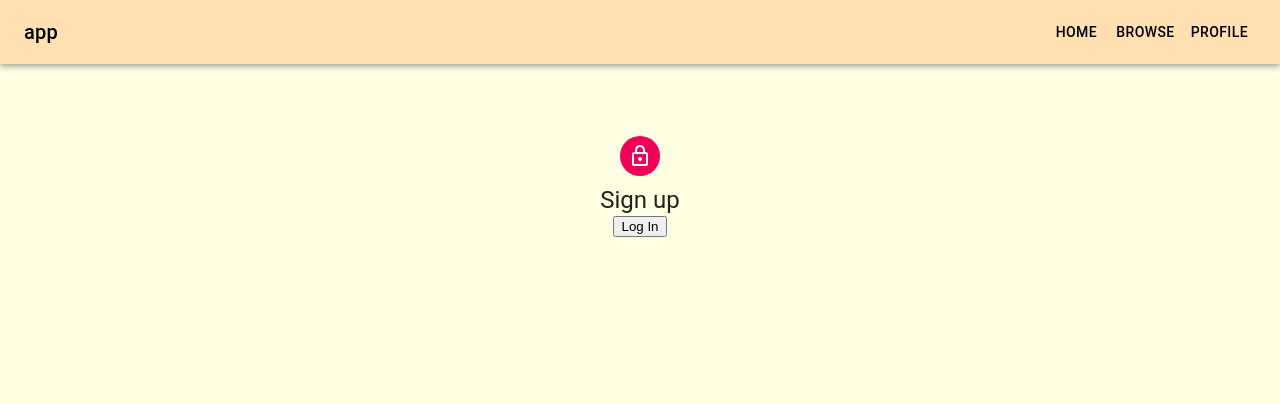
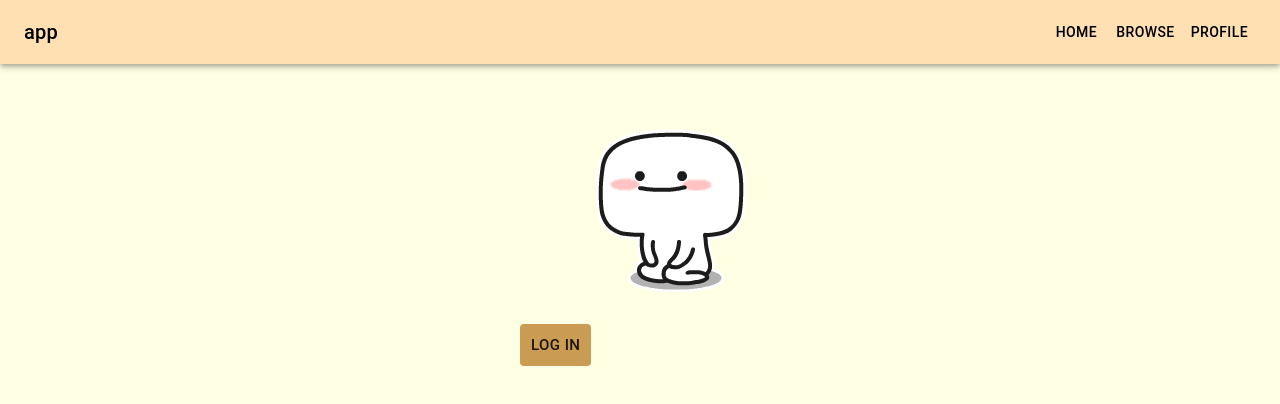
Before and after one commit to IvanFeng1/show-tracker, a React (Create React App) app in the folder client/: page / in a window 1280 px wide. Shown: the top 404 px of the page. Built offline with nearby package versions, Linux system fonts and the light colour scheme; no server answers.

Commit message:
Startpage done

```diff
--- a/client/src/components/LoginButton.js
+++ b/client/src/components/LoginButton.js
@@ -1,10 +1,19 @@
-import React from "react";
-import { useAuth0 } from "@auth0/auth0-react";
+import React from 'react';
+import { useAuth0 } from '@auth0/auth0-react';
+import Button from '@material-ui/core/Button';
 
 const LoginButton = () => {
   const { loginWithRedirect } = useAuth0();
 
-  return <button onClick={() => loginWithRedirect()}>Log In</button>;
+  return (
+    <Button
+      style={{ backgroundColor: '#ca9b52' }}
+      onClick={() => loginWithRedirect()}
+      size="large"
+    >
+      Log In
+    </Button>
+  );
 };
 
 export default LoginButton;
--- a/client/src/components/LogoutButton.js
+++ b/client/src/components/LogoutButton.js
@@ -1,13 +1,18 @@
-import React from "react";
-import { useAuth0 } from "@auth0/auth0-react";
+import React from 'react';
+import { useAuth0 } from '@auth0/auth0-react';
+import Button from '@material-ui/core/Button';
 
 const LogoutButton = () => {
   const { logout } = useAuth0();
 
   return (
-    <button onClick={() => logout({ returnTo: window.location.origin })}>
+    <Button
+      style={{ backgroundColor: '#ca9b52' }}
+      onClick={() => logout({ returnTo: window.location.origin })}
+      size="large"
+    >
       Log Out
-    </button>
+    </Button>
   );
 };
 
--- a/client/src/pages/Startpage.js
+++ b/client/src/pages/Startpage.js
@@ -1,59 +1,42 @@
-import React from "react";
+import React from 'react';
 
 // template stuff make sure to remove some stuff
-import Avatar from "@material-ui/core/Avatar";
-import Button from "@material-ui/core/Button";
-import CssBaseline from "@material-ui/core/CssBaseline";
-import TextField from "@material-ui/core/TextField";
-import FormControlLabel from "@material-ui/core/FormControlLabel";
-import Checkbox from "@material-ui/core/Checkbox";
-import Link from "@material-ui/core/Link";
-import Grid from "@material-ui/core/Grid";
-import Box from "@material-ui/core/Box";
-import LockOutlinedIcon from "@material-ui/icons/LockOutlined";
-import Typography from "@material-ui/core/Typography";
-import { makeStyles } from "@material-ui/core/styles";
-import Container from "@material-ui/core/Container";
+import PropTypes from 'prop-types';
+import { withStyles } from '@material-ui/core/styles';
+import Typography from '@material-ui/core/Typography';
+import { makeStyles } from '@material-ui/styles';
+import Container from '@material-ui/core/Container';
+import Box from '@material-ui/core/Box';
+import Grid from '@material-ui/core/Grid';
 
-import { useAuth0 } from "@auth0/auth0-react";
-import LoginButton from "../components/LoginButton";
-import LogoutButton from "../components/LogoutButton";
+import { useAuth0 } from '@auth0/auth0-react';
+import LoginButton from '../components/LoginButton';
+import LogoutButton from '../components/LogoutButton';
+import image from '../components/hello.gif';
+
 const useStyles = makeStyles((theme) => ({
-  paper: {
-    marginTop: theme.spacing(8),
-    display: "flex",
-    flexDirection: "column",
-    alignItems: "center",
-  },
-  avatar: {
-    margin: theme.spacing(1),
-    backgroundColor: theme.palette.secondary.main,
-  },
-  form: {
-    width: "100%", // Fix IE 11 issue.
-    marginTop: theme.spacing(3),
-  },
-  submit: {
-    margin: theme.spacing(3, 0, 2),
+  main: {
+    marginTop: 40,
+    marginBottom: 40,
+    marginLeft: 90,
   },
 }));
 
 const Startpage = () => {
   const classes = useStyles();
   const { isAuthenticated } = useAuth0();
+
   return (
-    <Container component="main" maxWidth="xs">
-      <CssBaseline />
-      <div className={classes.paper}>
-        <Avatar className={classes.avatar}>
-          <LockOutlinedIcon />
-        </Avatar>
-        <Typography component="h1" variant="h5">
-          Sign up
-        </Typography>
-        {isAuthenticated ? <LogoutButton /> : <LoginButton />}
-      </div>
-    </Container>
+    <Grid container justify="center">
+      <Grid item>
+        <Box flexDirection="column" p={1} m={1}>
+          <Box>
+            <img src={image} />
+          </Box>
+          <Box>{isAuthenticated ? <LogoutButton /> : <LoginButton />}</Box>
+        </Box>
+      </Grid>
+    </Grid>
   );
 };
 
```
Also changed, not shown: client/src/components/hello.gif (added).
